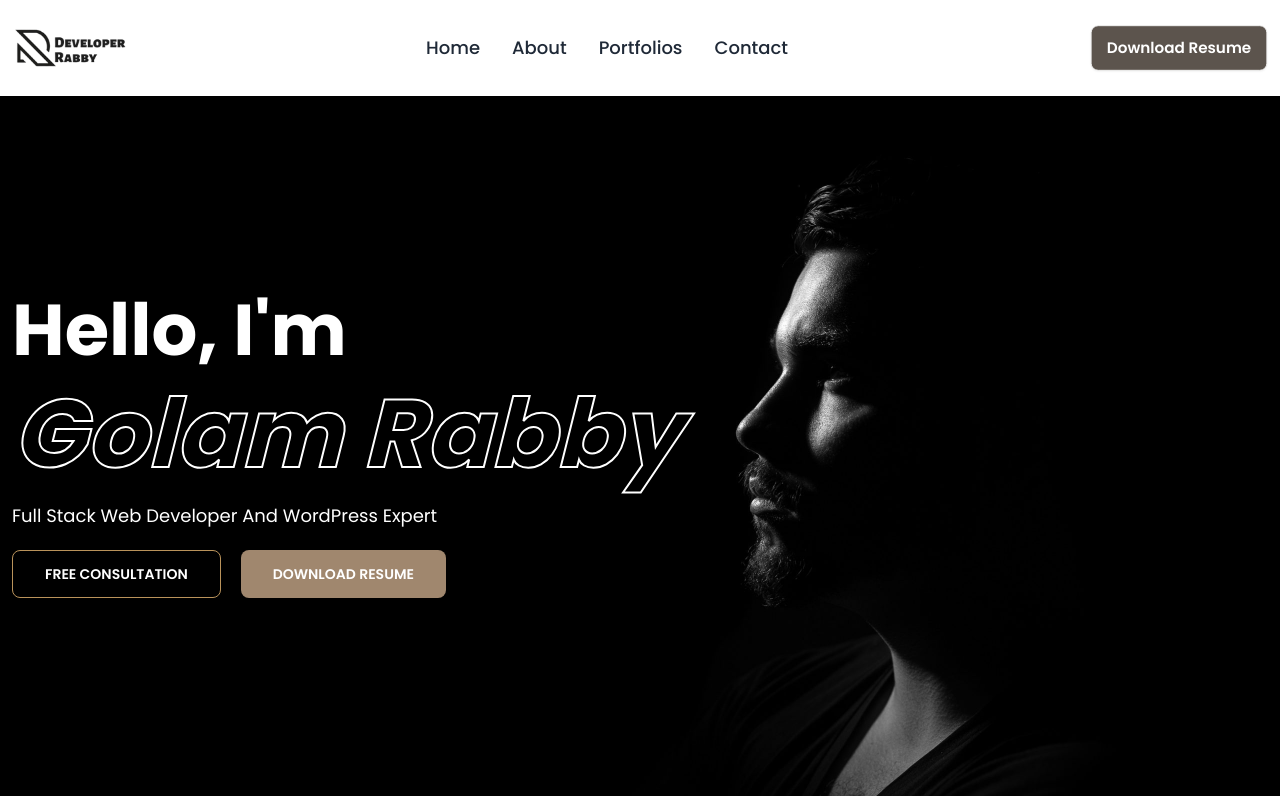
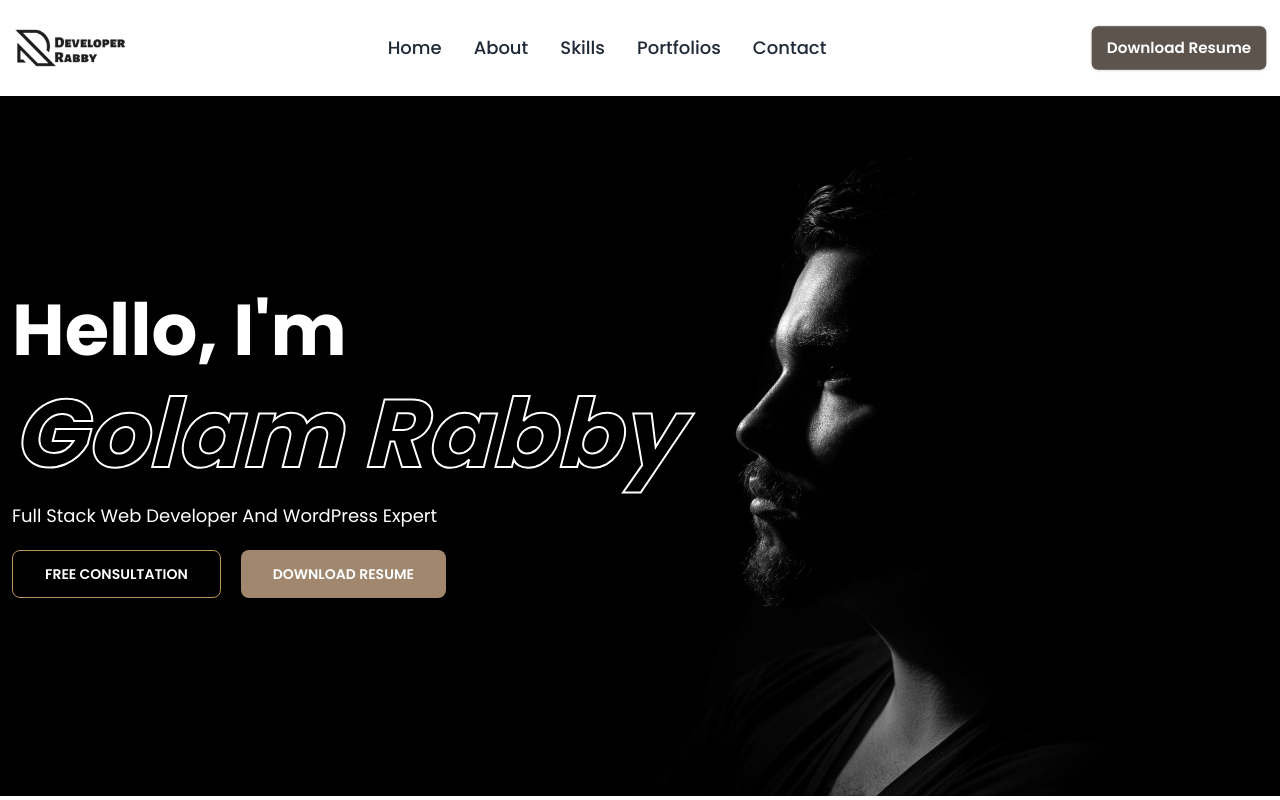
Before and after one commit to rabby4/developer-rabby, a React (Vite) app: page / in a window 1280 px wide. Shown: the top 800 px of the page. Built offline with nearby package versions, Linux system fonts and the light colour scheme.

Commit message:
customize some small issues

```diff
--- a/src/components/pages/home/About.jsx
+++ b/src/components/pages/home/About.jsx
@@ -9,7 +9,7 @@ import { BiSupport } from "react-icons/bi";
 const About = () => {
     return (
         <>
-            <div className='container max-w-7xl mx-auto my-32 lg:px-0 md:px-10 px-5'>
+            <div id='about' className='container max-w-7xl mx-auto my-32 lg:px-0 md:px-10 px-5'>
                 <div className='text-center mb-16'>
                     <SectionTitle subtitle={'Learn More'} title={'about me'} paragraph={'I’m professional web designer & developer. I design and develop services for customers of all sizes, specializing in creating stylish, modern websites, web services and online stores. '}></SectionTitle>
                 </div>
--- a/src/components/pages/home/Banner.jsx
+++ b/src/components/pages/home/Banner.jsx
@@ -10,8 +10,8 @@ const Banner = () => {
                     <h2 className='lg:text-8xl md:text-7xl text-5xl font-bold text-transparent italic strokeText'>Golam Rabby</h2>
                     <p className='text-lg'>Full Stack Web Developer And WordPress Expert</p>
                     <div className='md:space-x-5 md:space-y-0 space-y-4'>
-                        <button className="btn bg-transparent border-brown-400 uppercase text-white hover:bg-brown-500 hover:border-brown-500 px-8">Free consultation</button>
-                        <button className="btn bg-brown-500 hover:bg-brown-900 text-white border-none uppercase px-8">Download Resume</button>
+                        <a href={'#contact'} className="btn bg-transparent border-brown-400 uppercase text-white hover:bg-brown-500 hover:border-brown-500 px-8">Free consultation</a>
+                        <a href='../../../assets/personal-branding.pdf' download className="btn bg-brown-500 hover:bg-brown-900 text-white border-none uppercase px-8">Download Resume</a>
                     </div>
                 </div>
             </div>
--- a/src/components/pages/home/Contact.jsx
+++ b/src/components/pages/home/Contact.jsx
@@ -9,7 +9,7 @@ import { MdOutlinePhoneInTalk } from "react-icons/md";
 const Contact = () => {
     return (
         <>
-            <div className='container max-w-7xl mx-auto my-32 lg:px-0 md:px-10 px-5'>
+            <div id='contact' className='container max-w-7xl mx-auto my-32 lg:px-0 md:px-10 px-5'>
                 <div className='text-center'>
                     <SectionTitle title={'CONTACT ME'} subtitle={'Get In Touch'}></SectionTitle>
                 </div>
--- a/src/components/pages/home/Projects.jsx
+++ b/src/components/pages/home/Projects.jsx
@@ -1,7 +1,5 @@
 import React from 'react';
-import { FaUsers } from 'react-icons/fa';
 import SectionTitle from '../../shared/SectionTitle';
-import { GiFoodTruck } from "react-icons/gi";
 import weddingImg from '../../../assets/wedding.png'
 import electronicImg from '../../../assets/electronic.png'
 import foodImg from '../../../assets/food.png'
@@ -9,7 +7,7 @@ import foodImg from '../../../assets/food.png'
 const Projects = () => {
     return (
         <>
-            <div className='container max-w-7xl mx-auto lg:px-0 md:px-10 px-5'>
+            <div id='portfolios' className='container max-w-7xl mx-auto lg:px-0 md:px-10 px-5'>
                 <div className='text-center mb-16'>
                     <SectionTitle subtitle={'PORTFOLIO'} title={'RECENT PROJECT'} paragraph={'I enjoy developing simple, clean and slick websites that provide real value to the end user.'}></SectionTitle>
                 </div>
--- a/src/components/pages/home/Skills.jsx
+++ b/src/components/pages/home/Skills.jsx
@@ -3,7 +3,7 @@
 const Skills = () => {
     return (
         <>
-            <div className='container max-w-7xl mx-auto grid lg:grid-cols-6 lg:gap-10 my-40 lg:px-0 md:px-10 px-5'>
+            <div id="skills" className='container max-w-7xl mx-auto grid lg:grid-cols-6 lg:gap-10 my-40 lg:px-0 md:px-10 px-5'>
                 <div className='col-span-2 space-y-5 lg:text-left text-center'>
                     <h2 className='text-5xl capitalize font-bold '>My Skills</h2>
                     <div className="divider w-40 divider-warning h-0 mx-auto lg:mx-0"></div>
--- a/src/components/shared/Header.jsx
+++ b/src/components/shared/Header.jsx
@@ -4,9 +4,10 @@ import logo from '../../assets/developer-rabby.png'
 const Header = () => {
     const navLinks = <>
         <li><Link to={'/'}>Home</Link></li>
-        <li><Link to={'/about'}>About</Link></li>
-        <li><Link to={'/portfolios'}>Portfolios</Link></li>
-        <li><Link to={'/contact'}>Contact</Link></li>
+        <li><a href='#about'>About</a></li>
+        <li><a href='#skills'>Skills</a></li>
+        <li><a href='#portfolios'>Portfolios</a></li>
+        <li><a href='#contact'>Contact</a></li>
     </>
     return (
         <>
@@ -34,7 +35,7 @@ const Header = () => {
                         </ul>
                     </div>
                     <div className='hidden lg:block'>
-                        <button className="btn text-base bg-brown-900 hover:bg-brown-500 text-white">Download Resume</button>
+                        <a href='../../../assets/personal-branding.pdf' download className="btn text-base bg-brown-900 hover:bg-brown-500 text-white">Download Resume</a>
                     </div>
                 </div>
             </div>
--- /dev/null
+++ b/src/components/shared/SubHeader.jsx
@@ -0,0 +1,11 @@
+import React from 'react';
+
+const SubHeader = () => {
+    return (
+        <div>
+
+        </div>
+    );
+};
+
+export default SubHeader;
```
Also changed, not shown: 1 other file (tests, documents, lock files or other folders).
